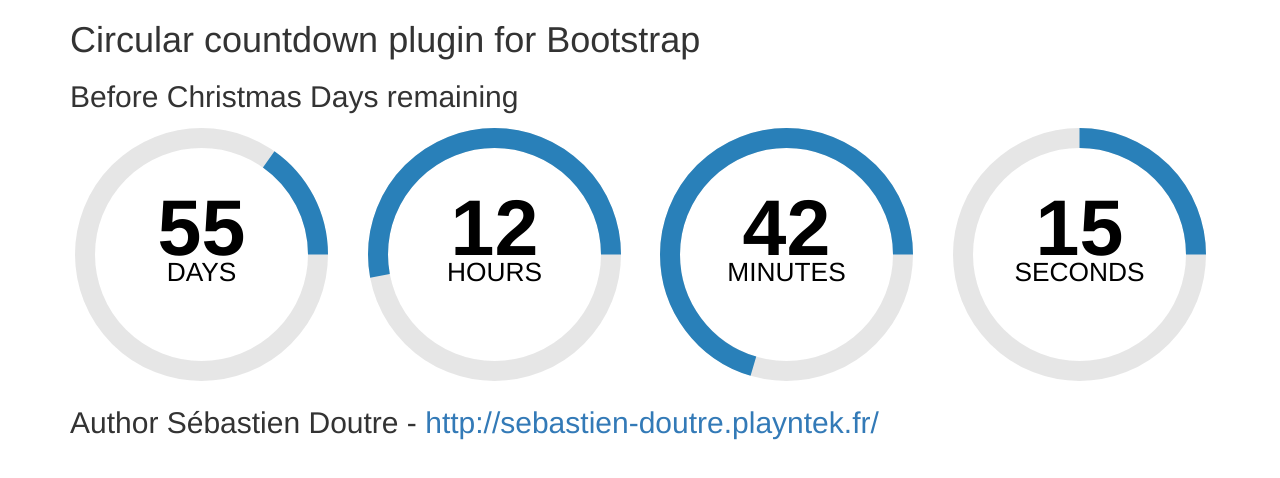
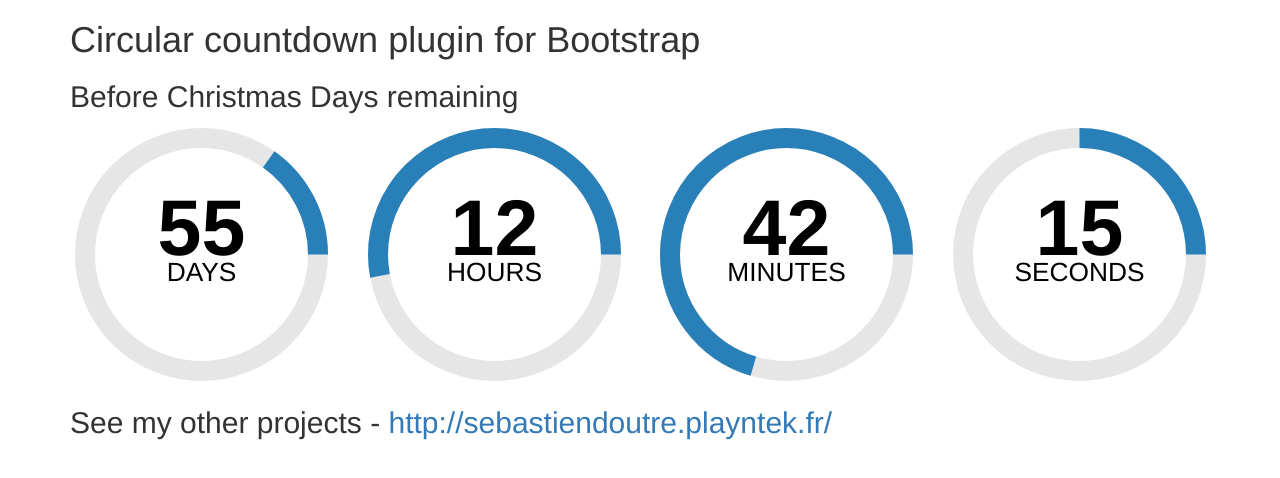
Before and after one commit to Cesducode/CircularCountdown, a plain HTML site: page index.html in a window 1280 px wide. Drawn offline with nearby package versions, Linux system fonts and the light colour scheme.

Commit message:
Mise à jour du lien vers le portfolio

```diff
--- a/index.html
+++ b/index.html
@@ -31,7 +31,7 @@
           <div class="cdsjs col-lg-3 col-md-6 col-sm-12 col-xs-6"><canvas id="seconds"><!-- Seconds --></canvas></div>
         </div>
       </div>
-      <h2>Author Sébastien Doutre - <a href="http://sebastien-doutre.playntek.fr/">http://sebastien-doutre.playntek.fr/</a></h2>
+      <h2>See my other projects - <a href="http://sebastiendoutre.playntek.fr/">http://sebastiendoutre.playntek.fr/</a></h2>
     </div>
 
     <!-- jQuery (necessary for Bootstrap's JavaScript plugins) -->
```
